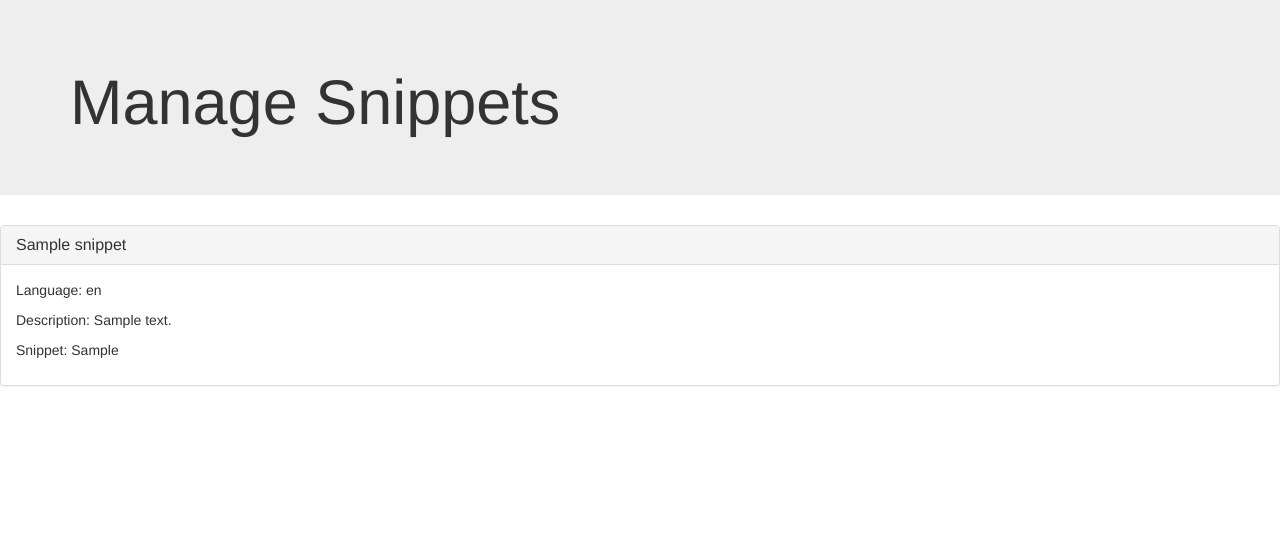
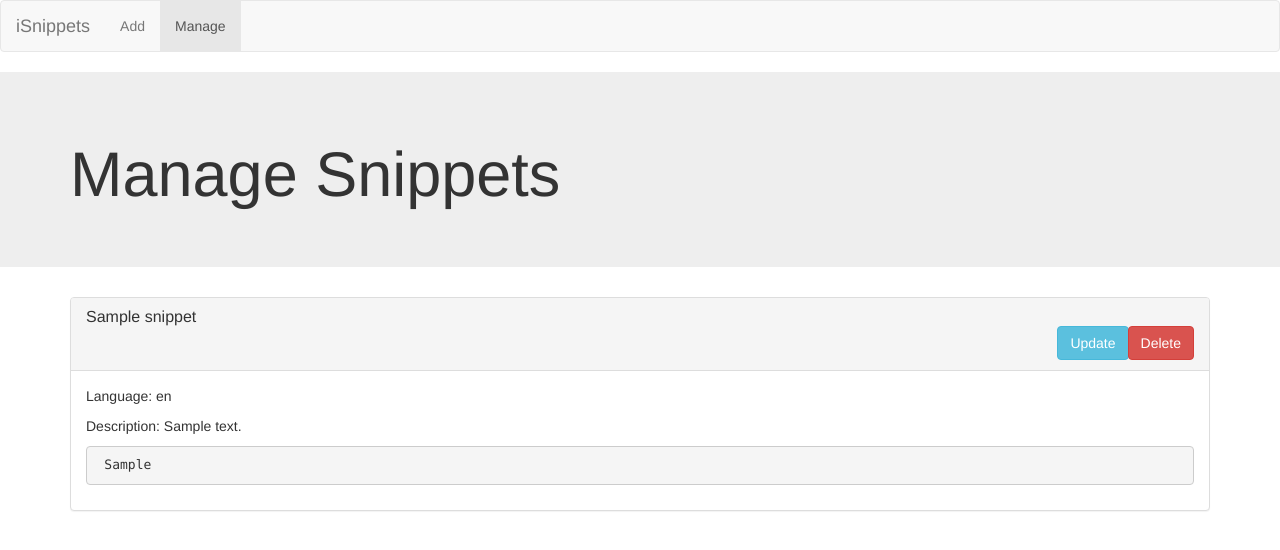
Before and after one commit to kshiro622/iSnippets, a Django app: page /manage/ in a window 1280 px wide. Shown: the top 550 px of the page. Run offline with Django 3.2, Linux system fonts and the light colour scheme; tables that the repository leaves empty hold one stand-in row (values such as "Sample post"); some libraries are stand-ins or nearby versions.

Commit message:
adds buttons to manage_snippets.html

```diff
--- a/app/snippets/models.py
+++ b/app/snippets/models.py
@@ -5,8 +5,8 @@ from django.db import models
 class Snippet(models.Model):
     title = models.CharField(max_length=256, blank=False, null=False)
     language = models.CharField(max_length=256, blank=False, null=False)
-    snippet = models.CharField(max_length=1000, blank=False, null=False)
-    description = models.CharField(max_length=256, blank=False, null=False)
+    snippet = models.TextField(max_length=1000, blank=False, null=False)
+    description = models.TextField(max_length=1000, blank=False, null=False)
 
     def __str__(self):
         """ returns a human readable version of the student object """
--- a/app/snippets/templates/snippets/manage_snippets.html
+++ b/app/snippets/templates/snippets/manage_snippets.html
@@ -1,21 +1,61 @@
 {% extends 'snippets/layout.html' %} {% block title %} Manage Snippets {% endblock %} {% block content %}
+<nav class="navbar navbar-default">
+    <div class="container-fluid">
+        <!-- Brand and toggle get grouped for better mobile display -->
+        <div class="navbar-header">
+            <button type="button" class="navbar-toggle collapsed" data-toggle="collapse" data-target="#bs-example-navbar-collapse-1"
+                aria-expanded="false">
+        <span class="sr-only">Toggle navigation</span>
+        <span class="icon-bar"></span>
+        <span class="icon-bar"></span>
+        <span class="icon-bar"></span>
+      </button>
+            <a class="navbar-brand" href="#">iSnippets</a>
+        </div>
+
+        <!-- Collect the nav links, forms, and other content for toggling -->
+        <div class="collapse navbar-collapse" id="bs-example-navbar-collapse-1">
+            <ul class="nav navbar-nav">
+                <li><a href="/add">Add </a></li>
+                <li class="active"><a href="/manage">Manage <span class="sr-only">(current)</span></a></li>
+            </ul>
+        </div>
+        <!-- /.navbar-collapse -->
+    </div>
+    <!-- /.container-fluid -->
+</nav>
 <div class="jumbotron">
     <div class="container">
         <h1>Manage Snippets</h1>
     </div>
 </div>
-<p>
+<div class="container">
     {% for snippet in snippets %}
     <div class="panel panel-default">
         <div class="panel-heading">
             <h3 class="panel-title">{{snippet.title}}</h3>
+            <div class="btn-group btn-group-sm pull-right" role="group">
+                <div class="btn-group" role="group">
+                    <form method="PUT" action="{% url 'snippets:manage' %}">
+                        <button class="btn btn-info" type="submit">Update</button>{% csrf_token %}
+                    </form>
+                </div>
+                <div class="btn-group" role="group">
+                    <form method="DELETE" action="{% url 'snippets:manage' %}">
+                        <button class="btn btn-danger" type="submit" value={{snippet.id}}>Delete</button>{% csrf_token %}
+                    </form>
+                </div>
+            </div>
+            <div class="clearfix"></div>
         </div>
+
         <div class="panel-body">
             <p>Language: {{snippet.language}}</p>
             <p>Description: {{snippet.description}}</p>
-            <p>Snippet: {{snippet.snippet}}</p>
+            <pre> {{snippet.snippet}} </pre>
         </div>
     </div>
+
     {% endfor %}
-</p>
+</div>
 {% endblock %}
--- a/app/snippets/views.py
+++ b/app/snippets/views.py
@@ -20,9 +20,15 @@ def add(request):
 #route to view and manage snippets
 def manage(request):
 
-    snippets = Snippet.objects.all()
+    if request.method == 'GET':
+        snippets = Snippet.objects.all()
 
-    context = {
-        'snippets': snippets
-    }
-    return render(request, 'snippets/manage_snippets.html', context)
+        context = {
+            'snippets': snippets
+        }
+        return render(request, 'snippets/manage_snippets.html', context)
+
+def delete(request, snippet_id):
+    if request.method == 'DELETE':
+        snippet = Snippet.objects.get(id=snippet_id).delete()
+        return render(request, 'snippets/manage_snippets.html')
```
Also changed, not shown: app/snippets/templates/snippets/add_snippets.html (+30 -0 lines), app/snippets/migrations/0002_auto_20170313_0028.py (added).
